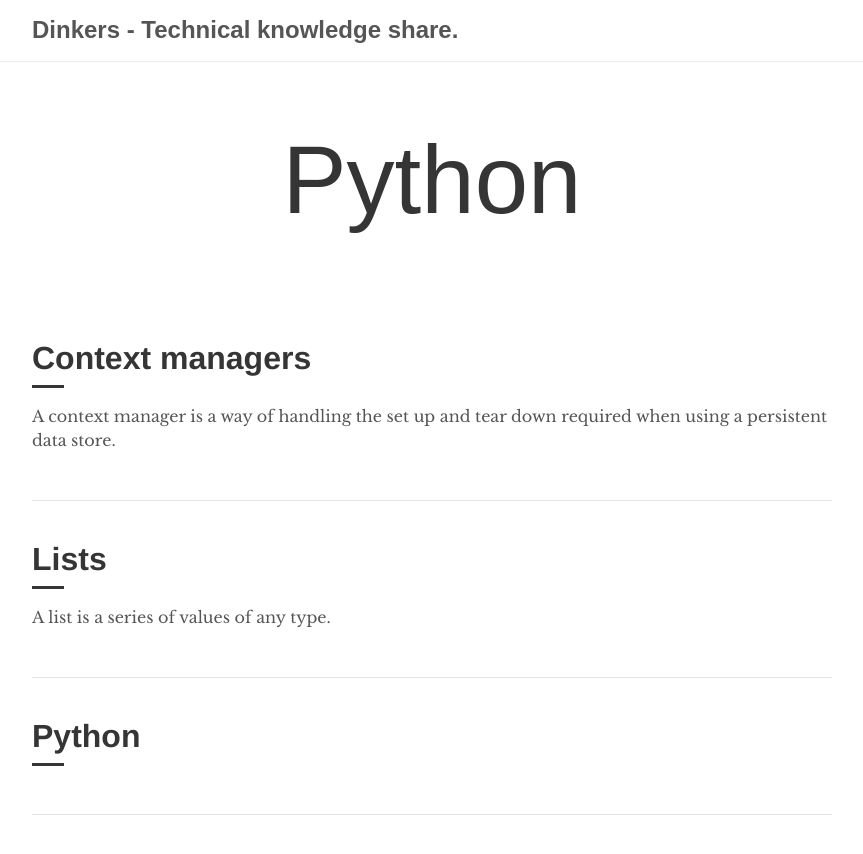
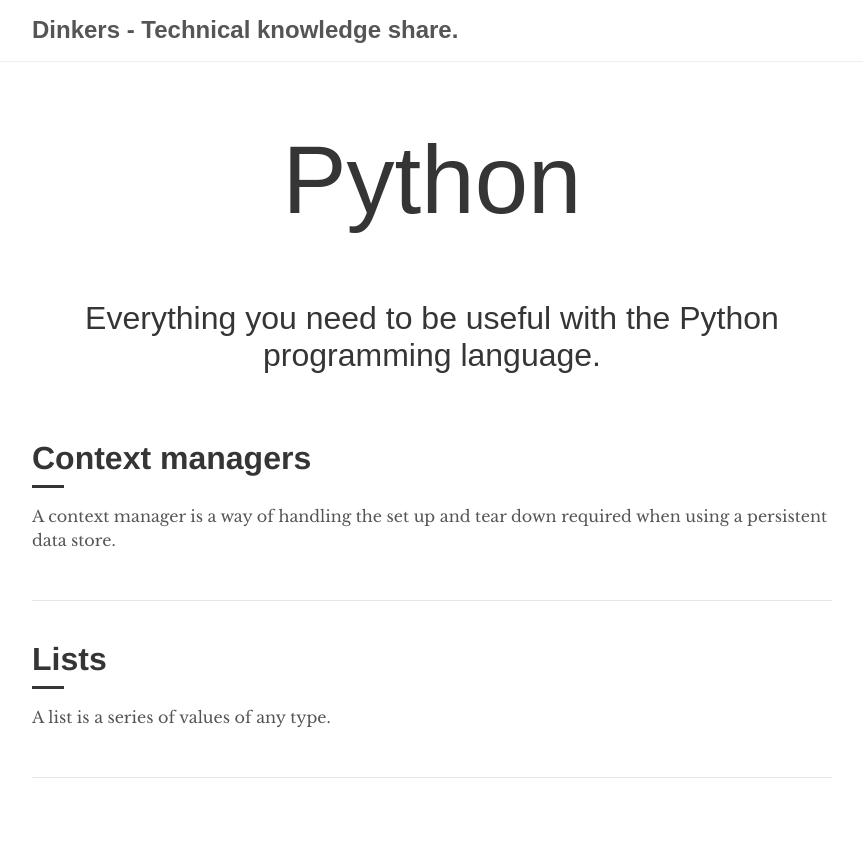
Before and after one commit to RobertDickens/dinkers.github.io, a Jekyll site: the page built from _python/index.html, in a window 1280 px wide. Shown: the top 854 px of the page, without its empty margins (208-1071 px from the left). Built offline with Jekyll 4.4.1, drawn with Linux system fonts in a browser that asks for light colours; some web fonts are replaced.

Commit message:
Python index page complete

```diff
--- a/_config.yml
+++ b/_config.yml
@@ -30,7 +30,7 @@
 collections:
   python:
     output: true
-    description: Python documents
+    description: Everything you need to be useful with the Python programming language.
   dev-ops:
     output: true
     description: Server side stuff
--- a/_layouts/collection.html
+++ b/_layouts/collection.html
@@ -3,7 +3,7 @@
 ---
 
 <div class="header">
-  <h1>{{ site.python.description }} stuff</h1>
+  <h1>{{ site.python.description }}</h1>
   <h2>Technical knowledge share.</h2>
 </div>
 
--- a/_python/index.html
+++ b/_python/index.html
@@ -4,14 +4,17 @@
 permalink: /:collection/index.html
 ---
 
+{% assign python = site.collections | where: "label", "python" | first %}
+
 <div class="header">
-  <h1>Python</h1>
-  <h2>{{ site.python.description }}</h2>
+  <h1>{{ python.label | capitalize }}</h1>
+  <h2>{{ python.description }}</h2>
 </div>
 
 <div class="catalogue">
 
   {% for post in site.python %}
+    {% if post.title != "Python" %}
 
       <a href="{{ post.url | prepend: site.baseurl }}" class="catalogue-item">
         <div>
@@ -25,6 +28,7 @@
         </div>
       </a>
 
+    {% endif %}
   {% endfor %}
 
 </div>
```
